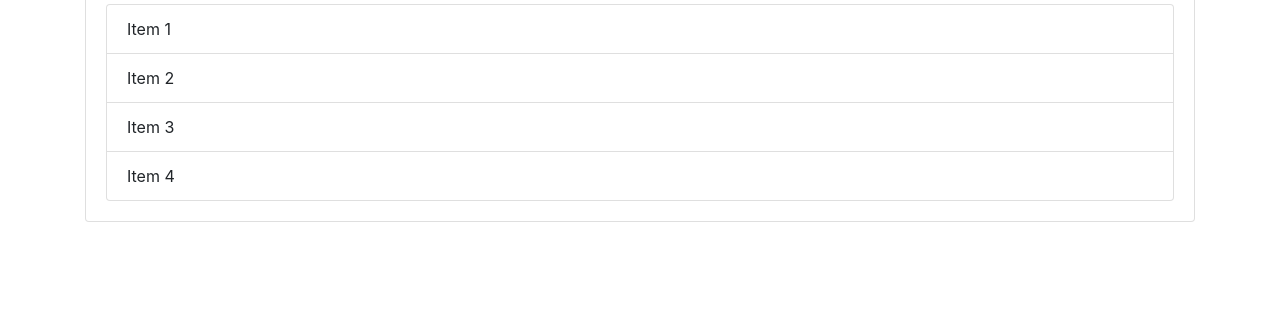
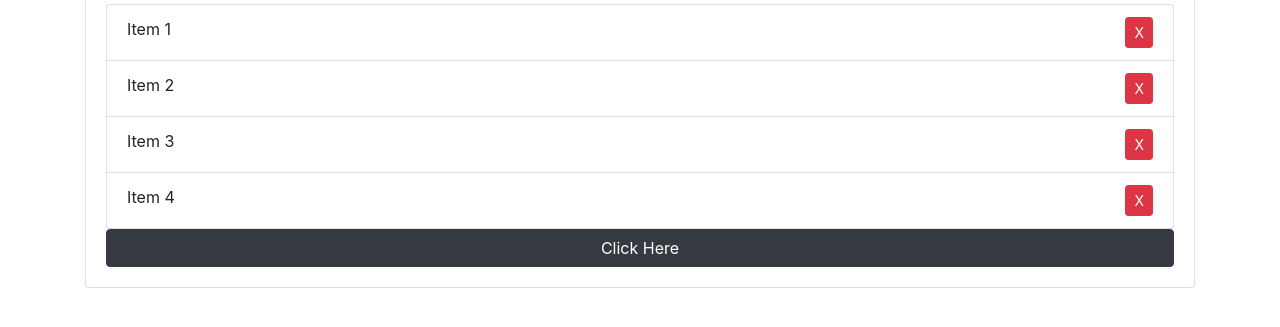
Before and after one commit to maiYASHhoon/Javascript-DOM, a plain HTML site: page Lesson 1/index.html in a window 1280 px wide. Shown: the part 273-600 px from the top of the page. Drawn offline with nearby package versions, Linux system fonts and the light colour scheme.

Commit message:
addEventListener

```diff
--- a/Lesson 1/index.html
+++ b/Lesson 1/index.html
@@ -1,13 +1,11 @@
 <!DOCTYPE html>
 <html lang="en">
+
 <head>
   <meta charset="UTF-8" />
   <meta http-equiv="X-UA-Compatible" content="IE=edge" />
   <meta name="viewport" content="width=device-width, initial-scale=1.0" />
-    <link
-      rel="stylesheet"
-      href="https://maxcdn.bootstrapcdn.com/bootstrap/4.0.0-beta/css/bootstrap.min.css"
-    />
+  <link rel="stylesheet" href="https://maxcdn.bootstrapcdn.com/bootstrap/4.0.0-beta/css/bootstrap.min.css" />
   <title>Item Lister</title>
 </head>
 
@@ -21,12 +19,7 @@
           </h1>
         </div>
         <div class="col-md-6 align-self-center">
-            <input
-              type="text"
-              class="form-control"
-              id="filter"
-              placeholder="Search Items..."
-            />
+          <input type="text" class="form-control" id="filter" placeholder="Search Items..." />
         </div>
       </div>
     </div>
@@ -36,17 +29,36 @@
       <h2 class="title">Add Items</h2>
       <form id="addForm" class="form-inline mb-3">
         <input type="text" class="form-control mr-2" id="item" />
+
         <input type="submit" class="btn btn-dark" value="Submit" />
       </form>
       <h2 class="title">Items</h2>
       <ul id="items" class="list-group">
-          <li class="list-group-item">Item 1</li>
-          <li class="list-group-item">Item 2</li>
-          <li class="list-group-item">Item 3</li>
-          <li class="list-group-item">Item 4</li>
+        <li class="list-group-item">Item 1
+          <button class="btn btn-danger btn-sm float-right delete">X</button>
+        </li>
+        </li>
+        <li class="list-group-item">Item 2
+          <button class="btn btn-danger btn-sm float-right delete">X</button>
+        </li>
+        </li>
+        <li class="list-group-item">Item 3
+          <button class="btn btn-danger btn-sm float-right delete">X</button>
+        </li>
+        </li>
+        <li class="list-group-item">Item 4
+          <button class="btn btn-danger btn-sm float-right delete">X</button>
+        </li>
+        </li>
       </ul>
+      <div id="output"></div>
+      <button onclick="buttonClick(1)" class="btn btn-dark btn-block" id="button">
+        Click Here
+      </button>
+
     </div>
   </div>
   <script src="./app.js"></script>
 </body>
+
 </html>
```
Also changed, not shown: Lesson 1/app.js (+68 -0 lines). Lines whose indentation alone changed are shown as unchanged.
